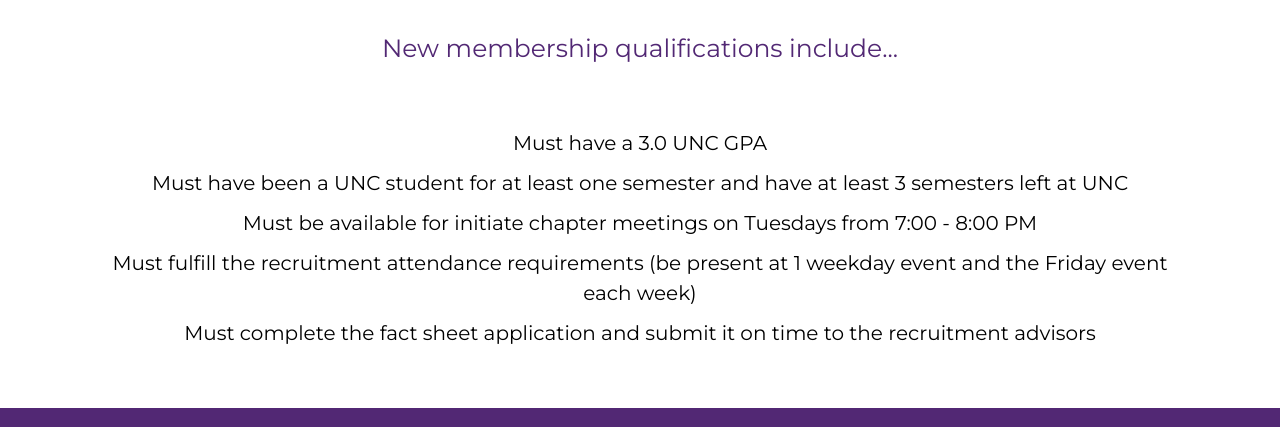
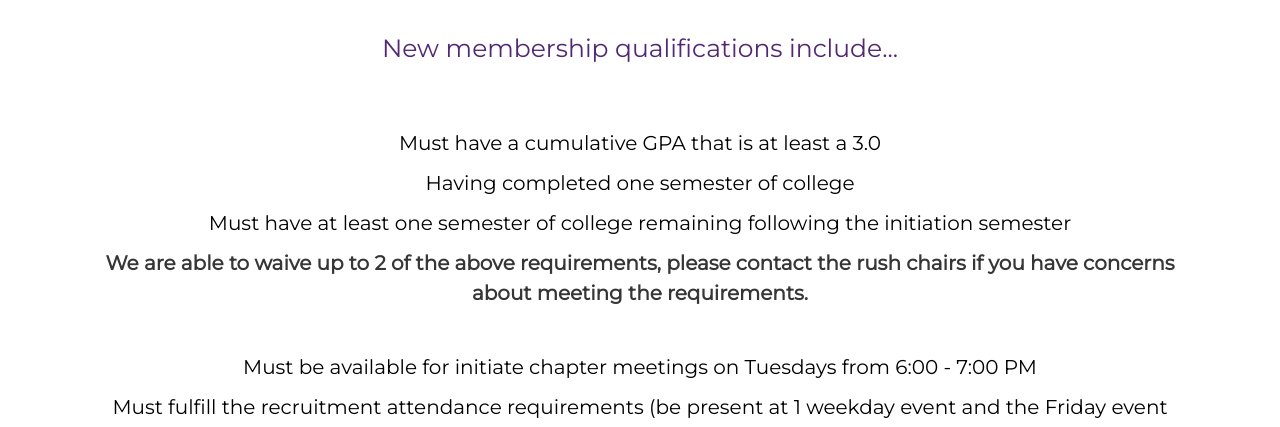
Before and after one commit to pspakit/phisigmapiwebsite, a React (Create React App) app: page /recruitment in a window 1280 px wide. Shown: the part 2380-2807 px from the top of the page. Built offline with nearby package versions, Linux system fonts and the light colour scheme.

Commit message:
Changed interest form link + updated requirements

```diff
--- a/src/components/recruitment.js
+++ b/src/components/recruitment.js
@@ -111,7 +111,7 @@ export default function Recruitment() {
                     </div>
                     <div className="time-container right">
                         <div className="content">
-                        <p>RSVP for recruitment events through this <a href="https://docs.google.com/forms/d/e/1FAIpQLSf9AJzHUxm5TS68_eExA4rP6WqyHBZID1-LamKjsSZnssSHEg/viewform?usp=sf_link" target="_blank" rel="noreferrer">interest form</a></p>
+                        <p>RSVP for recruitment events through this <a href="https://form.jotform.com/233315887707970">interest form</a></p>
                         </div>
                     </div>
                     <div className="time-container left">
@@ -160,9 +160,12 @@ export default function Recruitment() {
                 </section>
 
                 <section className="another-container has-text-centered">
-                    <p>Must have a 3.0 UNC GPA</p>
-                    <p>Must have been a UNC student for at least one semester and have at least 3 semesters left at UNC</p>
-                    <p>Must be available for initiate chapter meetings on Tuesdays from 7:00 - 8:00 PM</p>
+                    <p>Must have a cumulative GPA  that is at least a 3.0</p>
+                    <p>Having completed one semester of college</p>
+                    <p>Must have at least one semester of college remaining following the initiation semester</p>
+                    <p><strong>We are able to waive up to 2 of the above requirements, please contact the rush chairs if you have concerns about meeting the requirements.</strong></p>
+                    <br></br>
+                    <p>Must be available for initiate chapter meetings on Tuesdays from 6:00 - 7:00 PM</p>
                     <p>Must fulfill the recruitment attendance requirements (be present at 1 weekday event and the Friday event each week)</p>
                     <p>Must complete the fact sheet application and submit it on time to the recruitment advisors</p>
                 </section>
```
